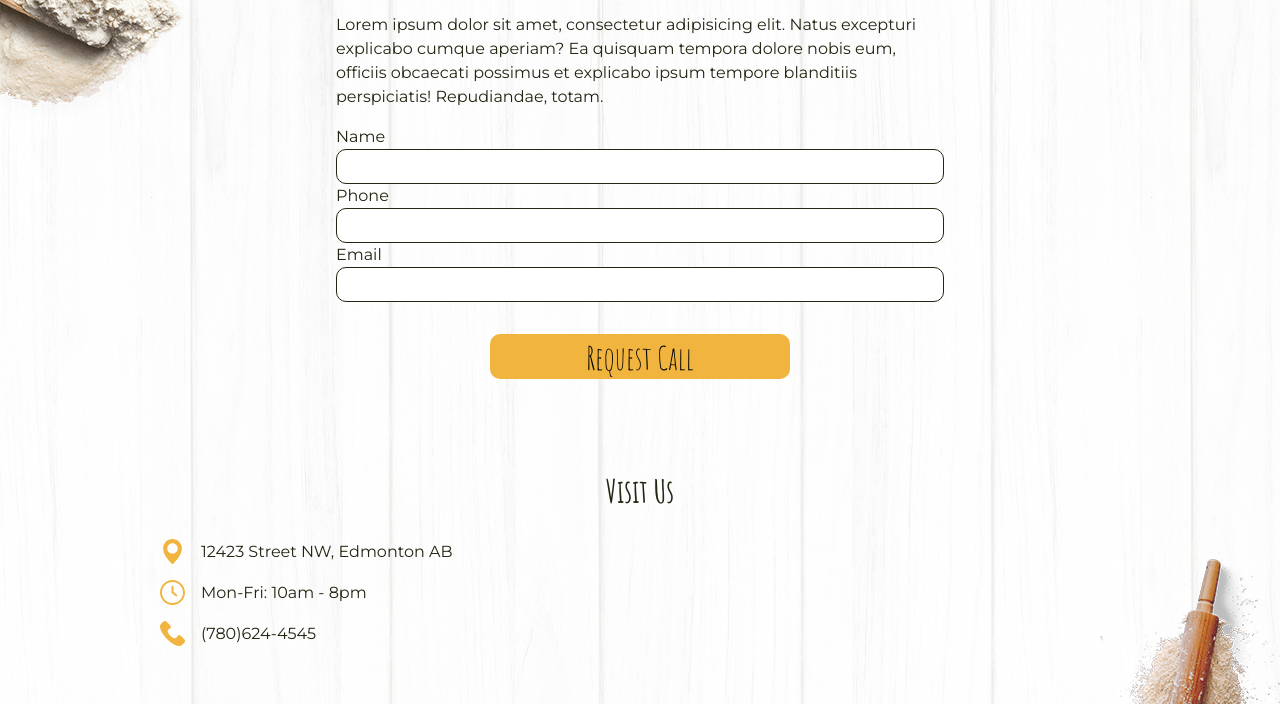
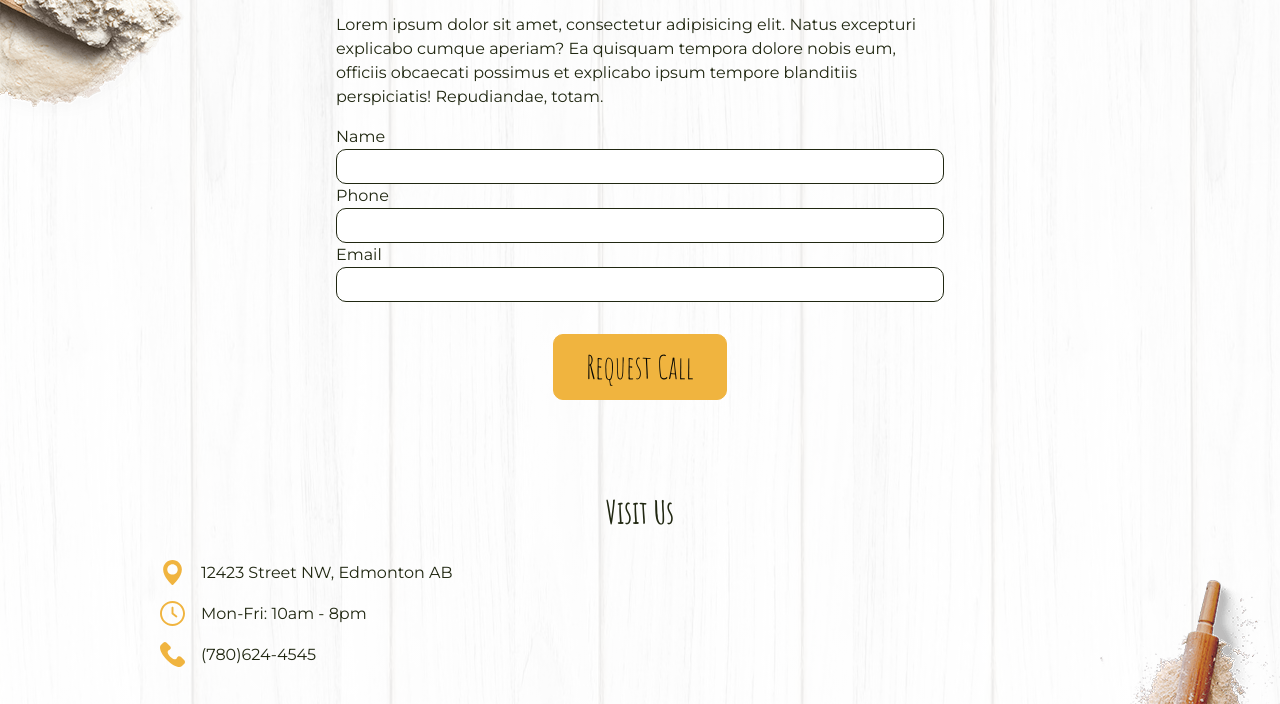
Before and after one commit to ValeriyaKaretnikova/bakery, a plain HTML site: page index.html in a window 1280 px wide. Shown: the part 3174-3878 px from the top of the page. Drawn offline with Linux system fonts and the light colour scheme.

Commit message:
form button change

```diff
--- a/css/_home-page.scss
+++ b/css/_home-page.scss
@@ -279,6 +279,11 @@
       max-width: 300px;
     }
   }
+  form button {
+    display: block;
+    outline: none;
+    border: 1px solid c.$yellow;
+  }
 }
 
 .contacts {
--- a/index.html
+++ b/index.html
@@ -424,7 +424,7 @@
                         Ea quisquam tempora dolore nobis eum, officiis obcaecati possimus et explicabo ipsum tempore
                         blanditiis perspiciatis! Repudiandae, totam.</p>
                 </div>
-                <form action="POST">
+                <form action="mailto:valeriya.karetnikova@gmail.com" method="POST" enctype="multipart/form-data" name="EmailForm">
                     <label for="name">Name</label>
                     <input type="text" id="name" required>
 
@@ -434,7 +434,9 @@
                     <label for="email">Email</label>
                     <input type="text" id="email" required>
 
-                    <input class="utility-btn" type="submit" value="Request Call">
+                    <button type="submit" value="submit" id="submit" class="utility-btn">Request Call</button>
+<!--
+                    <input class="utility-btn" type="submit" value="Request Call"> -->
                 </form>
             </div>
         </section>
```
Also changed, not shown: css/styles.css, css/styles.min.css, 2 other files.
